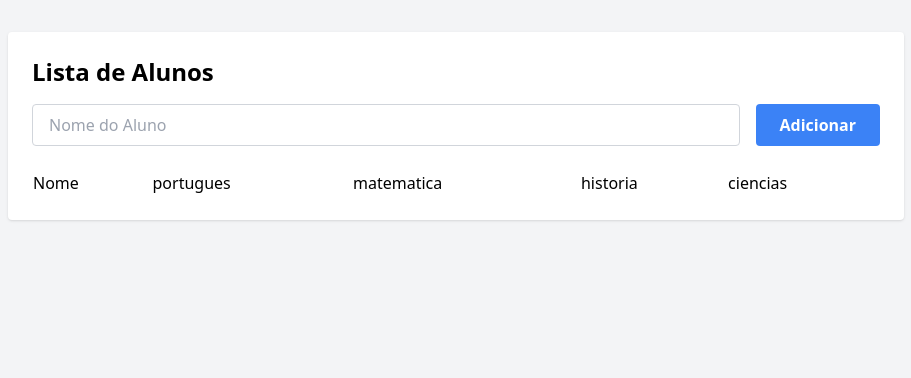
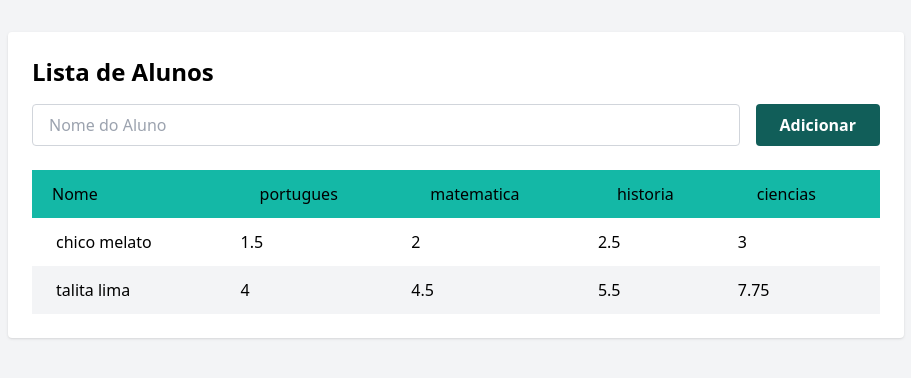
Before and after one commit to marcosdev82/javascript-alunos-media-2025, a plain HTML site: page index.html in a window 1280 px wide. Shown: the whole page, without its empty margins (184-1095 px from the left). Drawn offline with nearby package versions, Linux system fonts and the light colour scheme.

Commit message:
Formatação da tabela

```diff
--- a/index.html
+++ b/index.html
@@ -21,7 +21,7 @@
       >
       <button
         type="submit"
-        class="bg-blue-500 hover:bg-blue-600 text-white font-semibold px-6 py-2 rounded"
+        class="bg-teal-800 hover:bg-teal-900 text-white font-semibold px-6 py-2 rounded"
       >
         Adicionar
       </button>
@@ -29,7 +29,7 @@
 
     <!-- Tabela Zebrada -->
     <table class="min-w-full table-auto border-collapse" data-table="alunos">
-      <thead>
+      <thead class="bg-teal-500">
 
       </thead>
       <tbody id="tabelaAlunos">
--- a/js/app.js
+++ b/js/app.js
@@ -6,11 +6,22 @@ alunos.forEach(aluno => {
 });
 
 const htmlHeader = document.createElement('tr')
-htmlHeader.innerHTML = "<td>Nome</td>"
 
-const htmlHeaderMaterias = Object.keys(alunos[0].notas).map(materia => `<td>${materia}</td>`).join('')
+
+htmlHeader.innerHTML = `<td class="px-5 py-3 text-left">Nome</td>`
+
+const htmlHeaderMaterias = Object.keys(alunos[0].notas).map(materia => `<td class="px-5 py-3 text-left">${materia}</td>`).join('')
 
 htmlHeader.innerHTML += htmlHeaderMaterias
-// console.log(htmlHeaderMaterias)
 
 document.querySelector('[data-table="alunos"] thead').appendChild(htmlHeader)
+
+alunos.forEach(aluno => {
+    const htmlRow = document.createElement('tr')
+    htmlRow.className = 'odd:bg-white even:bg-gray-100';
+    htmlRow.innerHTML = `<td class="px-6 py-3 text-left">${aluno.nome}</td>`
+    // console.log(Object.keys(aluno.notas)) - atenção para o uso de Object.keys, que retorna um array com as chaves do objeto
+    const htmlRowMaterias = Object.keys(aluno.notas).map(materia => `<td>${aluno.media[materia]}</td>`).join('')
+    htmlRow.innerHTML += htmlRowMaterias
+    document.querySelector('[data-table="alunos"] tbody').appendChild(htmlRow)
+})
```
